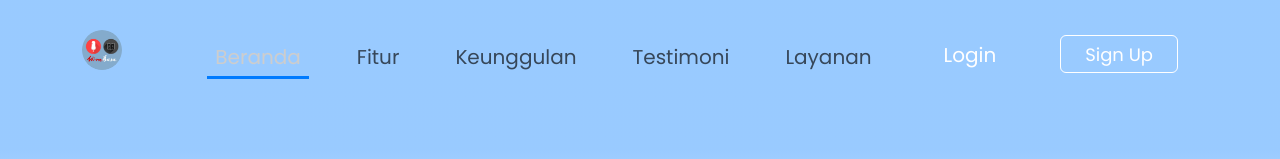
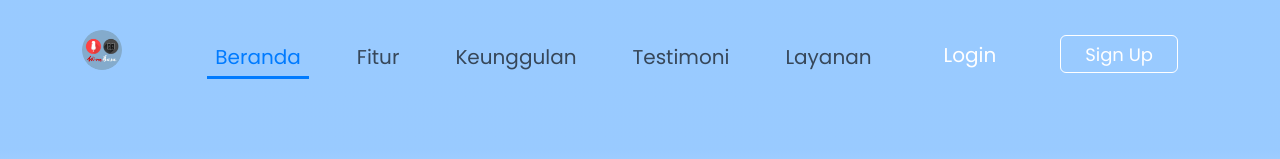
Before and after one commit to satriofjar/wirabasa-frontend, a React (Create React App) app: page / in a window 1280 px wide. Shown: the top 159 px of the page. Built offline with nearby package versions, Linux system fonts and the light colour scheme.

Commit message:
edit navbar & add useUser in interceptor

```diff
--- a/src/App.css
+++ b/src/App.css
@@ -42,7 +42,7 @@ body a{
 
 
 .navbar .nav-item .nav-link:hover{
-    color: #cdcdcd;
+    color: #007bff;
     border-bottom: 2px solid #007bff;
 }
 
@@ -78,7 +78,8 @@ body a{
 }
 
 .active{
-    color: #cdcdcd !important;
+    /* color: #cdcdcd !important; */
+    color: #007bff !important;
     border-bottom: #007bff 3px solid !important;
 }
 
--- a/src/interceptor/axios.js
+++ b/src/interceptor/axios.js
@@ -1,7 +1,10 @@
 import axios from "axios";
 import { API_URI } from "../utils/config";
+import { useUser } from "../utils/UserContext";
 let refresh = false;
+
 axios.interceptors.response.use(resp => resp, async error => {
+  const { user, setUser } = useUser();
   if (error.response?.status === 401 && !refresh) {
     refresh = true;
     const refreshToken = localStorage.getItem('refresh_token');
@@ -13,6 +16,7 @@ axios.interceptors.response.use(resp => resp, async error => {
         // Access token sudah kedaluwarsa
         localStorage.clear(); // Hapus token dari localStorage
         axios.defaults.headers.common['Authorization'] = null; // Hapus header Authorization dari Axios
+        setUser(null);
       }
     }
 
--- a/src/pages/Logout.js
+++ b/src/pages/Logout.js
@@ -11,7 +11,7 @@ const Logout = () => {
     useEffect(() => {
         (async () => {
             try {
-                const response = await axios.post( API_URI + 'logout/', {
+                await axios.post( API_URI + 'logout/', {
                     refresh_token: localStorage.getItem('refresh_token')
                 }, {
                     headers: {
```
